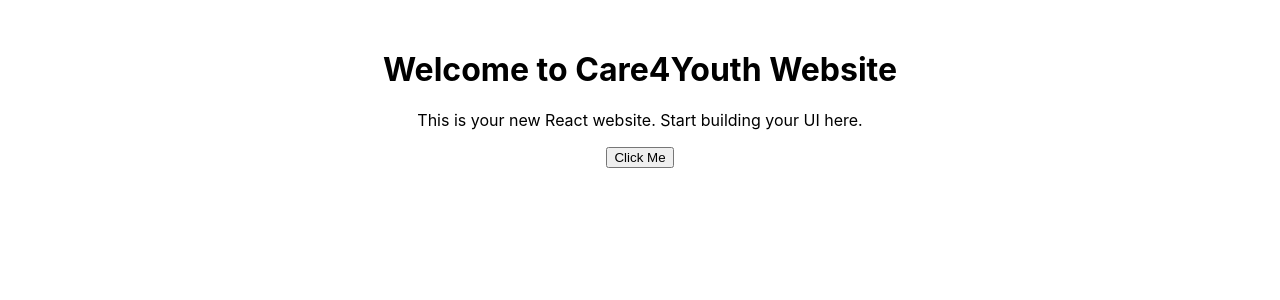
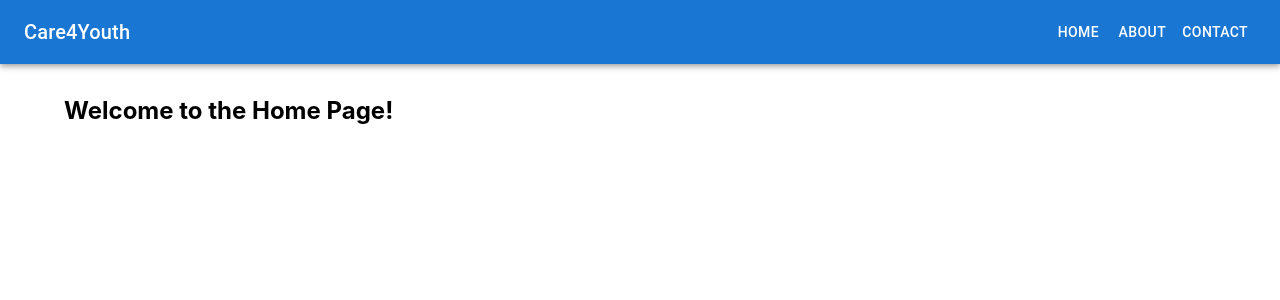
Before and after one commit to SujayGG/Care4YouthWebsite, a React (Create React App) app: page / in a window 1280 px wide. Shown: the top 300 px of the page. Built offline with nearby package versions, Linux system fonts and the light colour scheme.

Commit message:
UI and stability updates

```diff
--- a/package.json
+++ b/package.json
@@ -4,12 +4,16 @@
   "private": true,
   "homepage": "https://SujayGG.github.io/Care4YouthWebsite",
   "dependencies": {
+    "@emotion/react": "^11.14.0",
+    "@emotion/styled": "^11.14.1",
+    "@mui/material": "^7.1.2",
     "@testing-library/dom": "^10.4.0",
     "@testing-library/jest-dom": "^6.6.3",
     "@testing-library/react": "^16.3.0",
     "@testing-library/user-event": "^13.5.0",
     "react": "^19.1.0",
     "react-dom": "^19.1.0",
+    "react-router-dom": "^7.6.3",
     "react-scripts": "5.0.1",
     "web-vitals": "^2.1.4"
   },
--- /dev/null
+++ b/src/About.js
@@ -0,0 +1,5 @@
+import React from 'react';
+
+export default function About() {
+  return <h2>About Us</h2>;
+}
--- a/src/App.js
+++ b/src/App.js
@@ -1,13 +1,32 @@
 import React from 'react';
+import { BrowserRouter as Router, Routes, Route, Link } from 'react-router-dom';
+import { AppBar, Toolbar, Button, Container, Typography } from '@mui/material';
+import Home from './Home';
+import About from './About';
+import Contact from './Contact';
 import './App.css';
 
 function App() {
   return (
-    <div style={{ textAlign: 'center', marginTop: '50px' }}>
-      <h1>Welcome to Care4Youth Website</h1>
-      <p>This is your new React website. Start building your UI here.</p>
-      <button onClick={() => alert('Button clicked!')}>Click Me</button>
-    </div>
+    <Router>
+      <AppBar position="static">
+        <Toolbar>
+          <Typography variant="h6" sx={{ flexGrow: 1 }}>
+            Care4Youth
+          </Typography>
+          <Button color="inherit" component={Link} to="/">Home</Button>
+          <Button color="inherit" component={Link} to="/about">About</Button>
+          <Button color="inherit" component={Link} to="/contact">Contact</Button>
+        </Toolbar>
+      </AppBar>
+      <Container sx={{ mt: 4 }}>
+        <Routes>
+          <Route path="/" element={<Home />} />
+          <Route path="/about" element={<About />} />
+          <Route path="/contact" element={<Contact />} />
+        </Routes>
+      </Container>
+    </Router>
   );
 }
 
--- /dev/null
+++ b/src/Contact.js
@@ -0,0 +1,5 @@
+import React from 'react';
+
+export default function Contact() {
+  return <h2>Contact Page</h2>;
+}
--- /dev/null
+++ b/src/Home.js
@@ -0,0 +1,5 @@
+import React from 'react';
+
+export default function Home() {
+  return <h2>Welcome to the Home Page!</h2>;
+}
```
Also changed, not shown: 1 other file (tests, documents, lock files or other folders).
